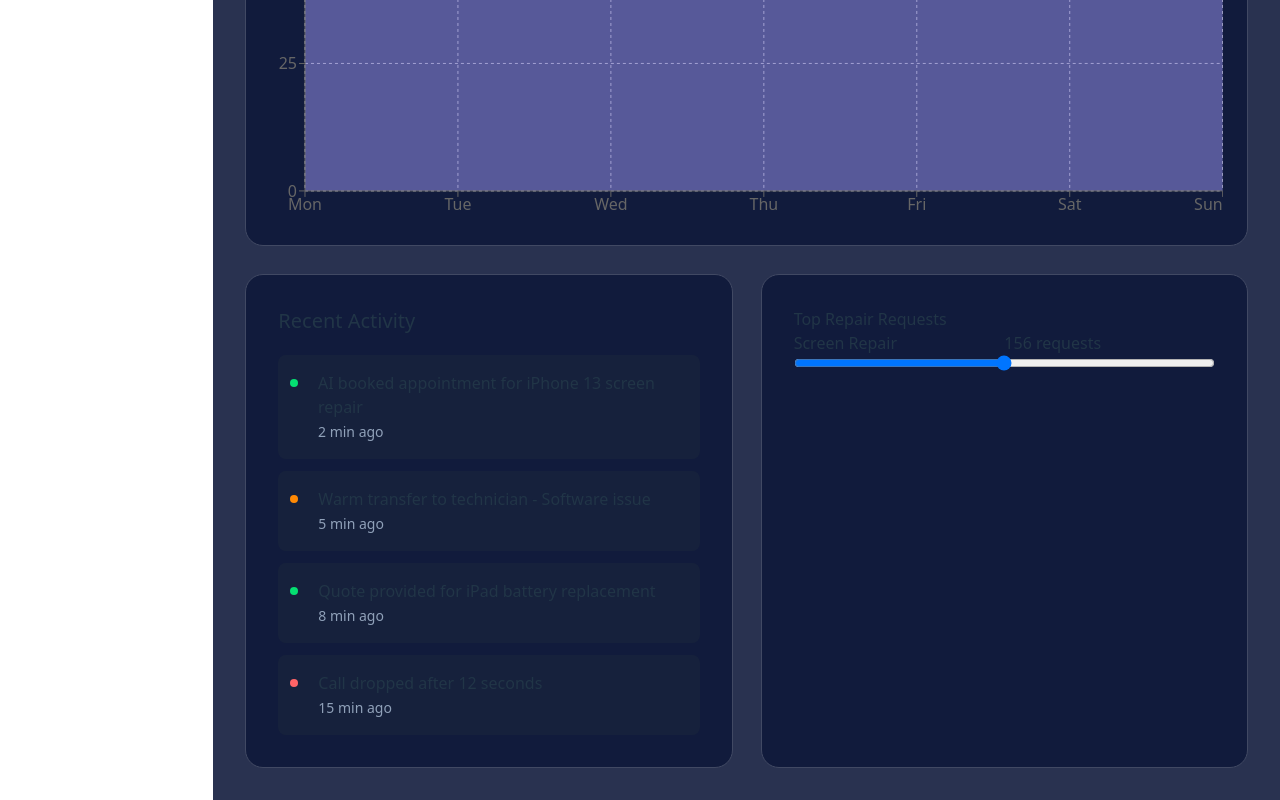
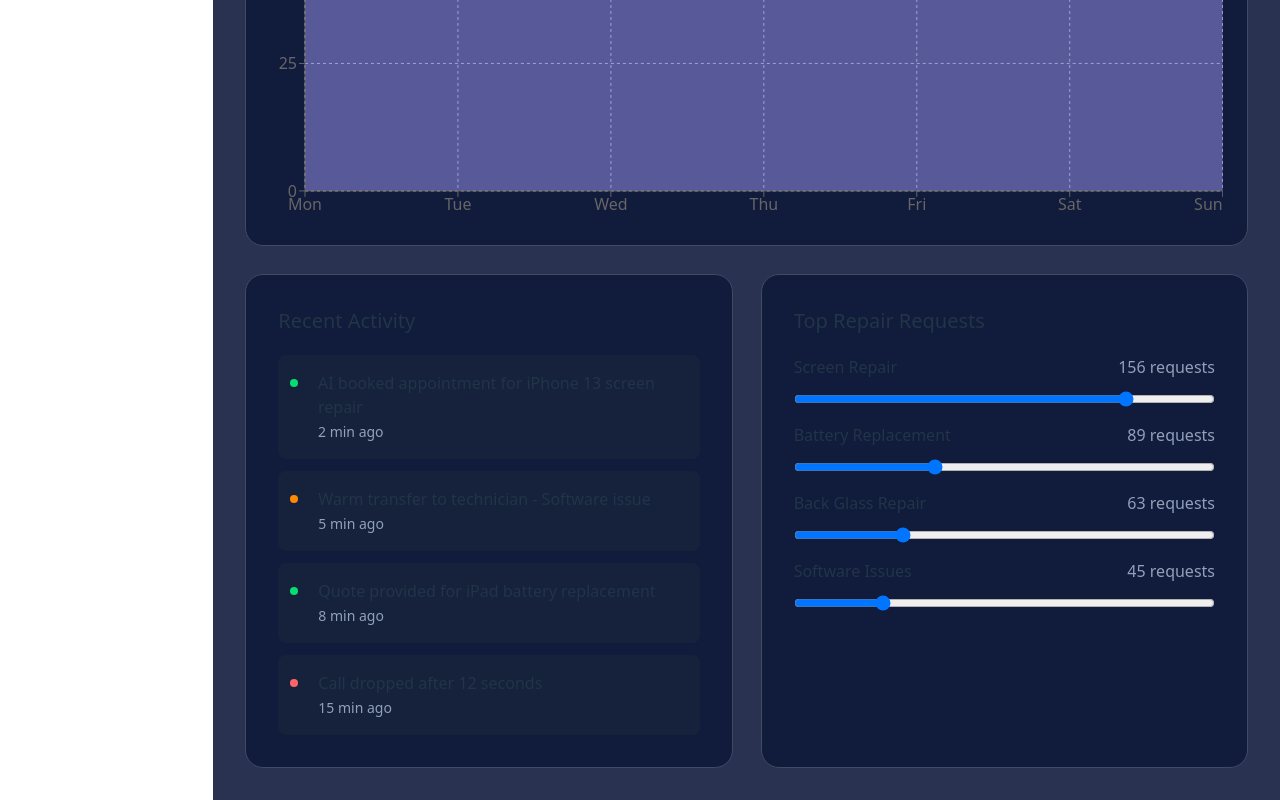
Before and after one commit to Mehedi107/job_task_fai, a React (Vite) app: page / in a window 1280 px wide. Shown: the part 936-1736 px from the top of the page. Built offline with nearby package versions, Linux system fonts and the light colour scheme.

Commit message:
add top repair request section

```diff
--- a/src/App.css
+++ b/src/App.css
@@ -21,6 +21,7 @@
   --color-primary-foreground: var(--primary-foreground);
   --color-secondary: var(--secondary);
   --color-secondary-foreground: var(--secondary-foreground);
+  --color-tertiary: var(--tertiary);
   --color-muted: var(--muted);
   --color-muted-foreground: var(--muted-foreground);
   --color-accent: var(--accent);
@@ -57,7 +58,7 @@
   --primary-foreground: oklch(0.985 0 0);
   /* --secondary: oklch(0.97 0 0); */
   --secondary: #293250;
-  /* --text: #90a1b9; */
+  --tertiary: #90a1b9;
   --text: #475;
   --secondary-foreground: oklch(0.205 0 0);
   --muted: oklch(0.97 0 0);
--- a/src/components/Overview.tsx
+++ b/src/components/Overview.tsx
@@ -64,7 +64,7 @@ export default function Overview() {
             <span className='w-2 h-2 rounded-2xl bg-red-400 block mt-2'></span>
             <div>
               <p>Call dropped after 12 seconds</p>
-              <span className='text-sm text-[#90A1B9]'>15 min ago</span>
+              <span className='text-sm text-tertiary'>15 min ago</span>
             </div>
           </div>
         </div>
@@ -72,14 +72,32 @@ export default function Overview() {
 
       {/* repair */}
       <div className='p-8 bg-primary rounded-2xl col-span-6 border border-border'>
-        <h3>Top Repair Requests</h3>
+        <h3 className='text-xl mb-5'>Top Repair Requests</h3>
         {/* range card container */}
-        <div>
+        <div className='flex flex-col gap-4'>
           {/* range card */}
-          <div className='grid grid-cols-12'>
+          <div className='grid grid-cols-12 gap-y-3'>
             <span className='col-span-6 inline-block'>Screen Repair</span>
-            <span className='col-span-6 inline-block'>156 requests</span>
-            <input className='col-span-12' type="range"></input>
+            <span className='col-span-6 inline-block justify-self-end text-tertiary'>156 requests</span>
+            <input className='range-hidden-thumb col-span-12 disabled' value={80} type="range"></input>
+          </div>
+          {/* range card */}
+          <div className='grid grid-cols-12 gap-y-3'>
+            <span className='col-span-6 inline-block'>Battery Replacement</span>
+            <span className='col-span-6 inline-block justify-self-end text-tertiary'>89 requests</span>
+            <input className='range-hidden-thumb col-span-12 disabled' value={33} type="range"></input>
+          </div>
+          {/* range card */}
+          <div className='grid grid-cols-12 gap-y-3'>
+            <span className='col-span-6 inline-block'>Back Glass Repair</span>
+            <span className='col-span-6 inline-block justify-self-end text-tertiary'>63 requests</span>
+            <input className='range-hidden-thumb col-span-12 disabled' value={25} type="range"></input>
+          </div>
+          {/* range card */}
+          <div className='grid grid-cols-12 gap-y-3'>
+            <span className='col-span-6 inline-block'>Software Issues</span>
+            <span className='col-span-6 inline-block justify-self-end text-tertiary'>45 requests</span>
+            <input className='range-hidden-thumb col-span-12 disabled' value={20} type="range"></input>
           </div>
         </div>
       </div>
--- a/src/index.css
+++ b/src/index.css
@@ -66,3 +66,16 @@ button:focus-visible {
     background-color: #f9f9f9;
   }
 }
+
+.range-hidden-thumb::-webkit-slider-thumb {
+  -webkit-appearance: none;
+  appearance: none;
+}
+
+.range-hidden-thumb::-moz-range-thumb {
+  display: none;
+}
+
+.range-hidden-thumb::-ms-thumb {
+  display: none;
+}
```
